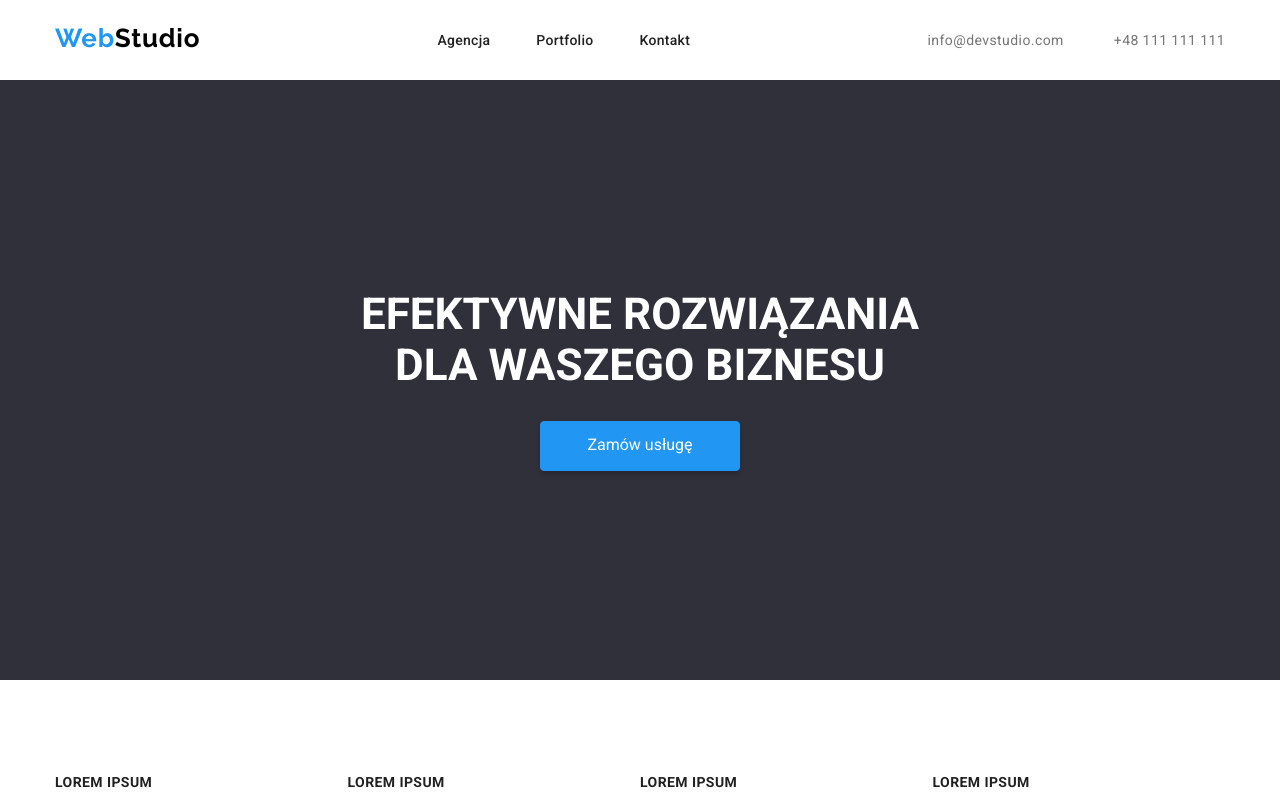
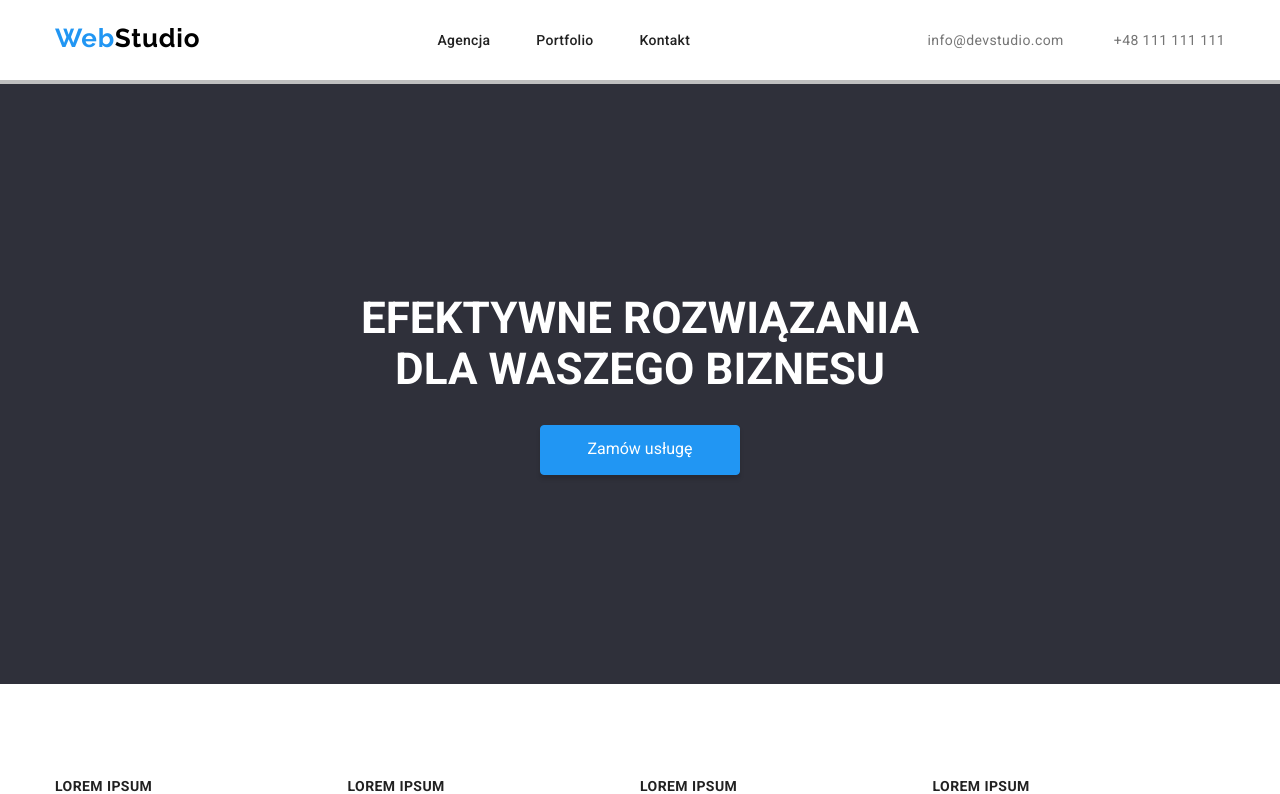
Before and after one commit to SylviaStachera/goit-markup-hw-03, a plain HTML site: page index.html in a window 1280 px wide. Shown: the top 794 px of the page. Drawn offline with Linux system fonts and the light colour scheme.

Commit message:
Poprawa punku 6

```diff
--- a/css/styles.css
+++ b/css/styles.css
@@ -306,7 +306,7 @@ figure {
 /* style header  */
 
 .header-border {
-	box-shadow: 0px 4px 4px rgba(0, 0, 0, 0.25);
+	border-bottom: 4px solid rgba(0, 0, 0, 0.25);;
 }
 /* manu */
 .header-nav {
```
